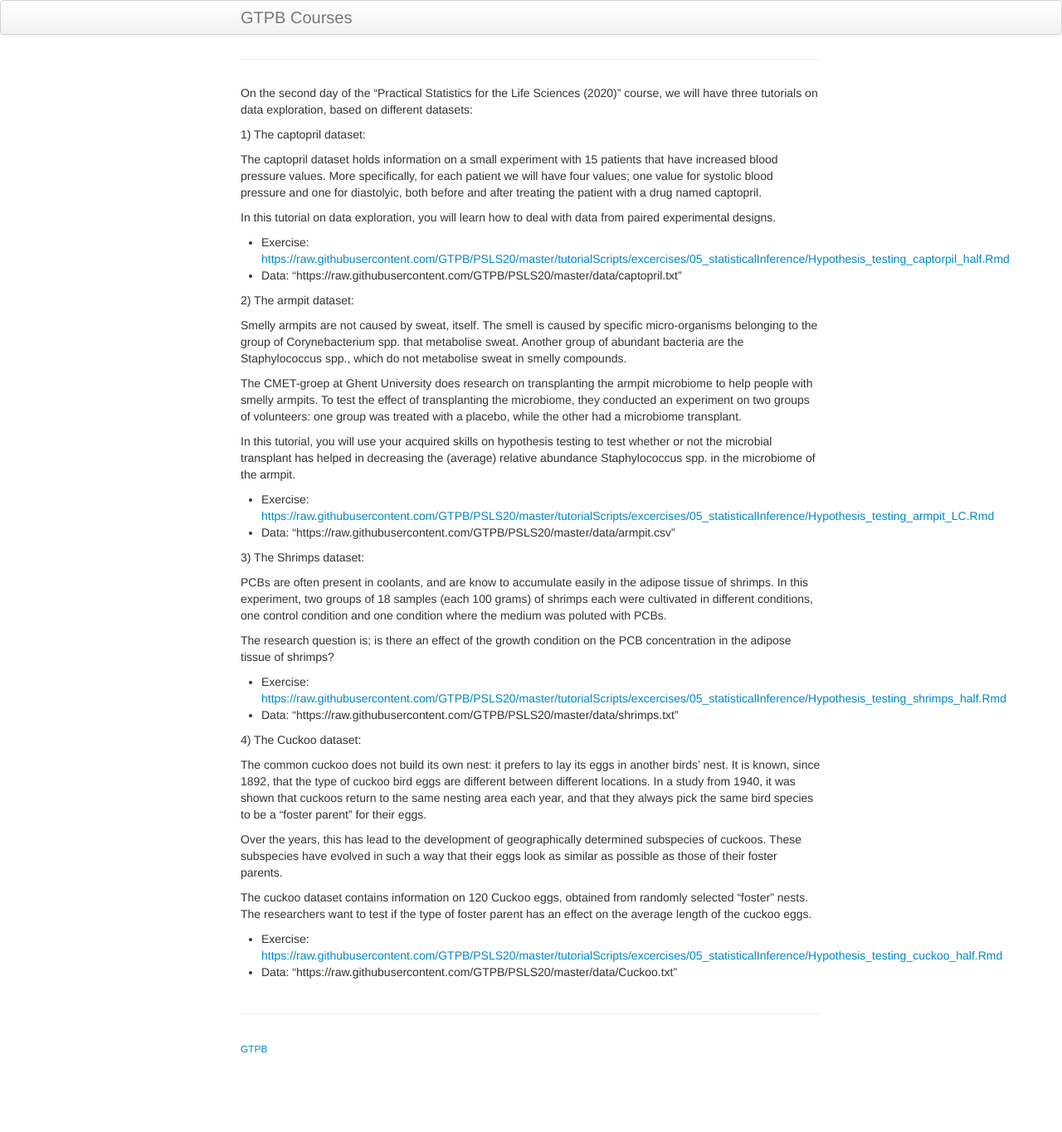
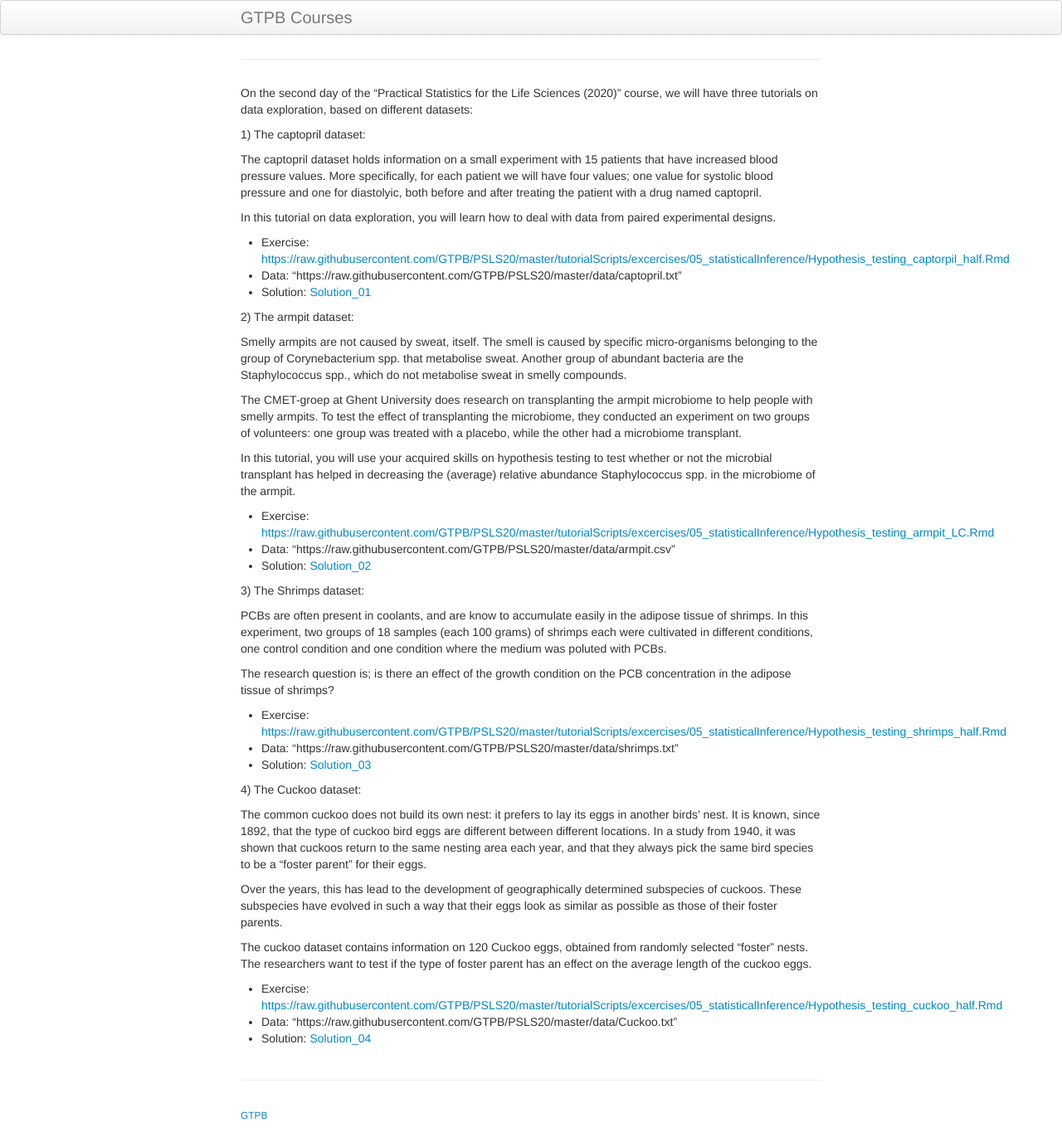
Before and after one commit to GTPB/PSLS20, a Jekyll site: the page built from pages/05_statisticlInference.md, in a window 1280 px wide. Shown: the whole page at 83% size. Built offline with Jekyll 4.4.1, drawn with Linux system fonts in a browser that asks for light colours; our own code applies the rules of GitHub Pages for plain Markdown files; before the commit the page ends 1285 px from its top, so only the background shows below that.

Commit message:
Upload solution for statistical inference

```diff
--- a/pages/05_statisticlInference.md
+++ b/pages/05_statisticlInference.md
@@ -10,6 +10,7 @@
 
 - Exercise: [https://raw.githubusercontent.com/GTPB/PSLS20/master/tutorialScripts/excercises/05_statisticalInference/Hypothesis_testing_captorpil_half.Rmd](https://raw.githubusercontent.com/GTPB/PSLS20/master/tutorialScripts/excercises/05_statisticalInference/Hypothesis_testing_captorpil_half.Rmd)
 - Data: "https://raw.githubusercontent.com/GTPB/PSLS20/master/data/captopril.txt"
+- Solution: [Solution_01](https://raw.githubusercontent.com/GTPB/PSLS20/master/tutorialScripts/solutions/05_statisticalInference/Hypothesis_testing_captopril.html)
 
 
 2) The armpit dataset:
@@ -27,6 +28,7 @@
 
 - Exercise: [https://raw.githubusercontent.com/GTPB/PSLS20/master/tutorialScripts/excercises/05_statisticalInference/Hypothesis_testing_armpit_LC.Rmd](https://raw.githubusercontent.com/GTPB/PSLS20/master/tutorialScripts/excercises/05_statisticalInference/Hypothesis_testing_armpit_LC.Rmd)
 - Data: "https://raw.githubusercontent.com/GTPB/PSLS20/master/data/armpit.csv"
+- Solution: [Solution_02](https://raw.githubusercontent.com/GTPB/PSLS20/master/tutorialScripts/solutions/05_statisticalInference/Hypothesis_testing_armpit.html)
 
 
 3) The Shrimps dataset:
@@ -39,6 +41,7 @@
 
 - Exercise: [https://raw.githubusercontent.com/GTPB/PSLS20/master/tutorialScripts/excercises/05_statisticalInference/Hypothesis_testing_shrimps_half.Rmd](https://raw.githubusercontent.com/GTPB/PSLS20/master/tutorialScripts/excercises/05_statisticalInference/Hypothesis_testing_shrimps_half.Rmd)
 - Data: "https://raw.githubusercontent.com/GTPB/PSLS20/master/data/shrimps.txt"
+- Solution: [Solution_03](https://raw.githubusercontent.com/GTPB/PSLS20/master/tutorialScripts/solutions/05_statisticalInference/Non_parametric_shrimps.html)
 
 
 4) The Cuckoo dataset:
@@ -55,3 +58,4 @@
 
 - Exercise: [https://raw.githubusercontent.com/GTPB/PSLS20/master/tutorialScripts/excercises/05_statisticalInference/Hypothesis_testing_cuckoo_half.Rmd](https://raw.githubusercontent.com/GTPB/PSLS20/master/tutorialScripts/excercises/05_statisticalInference/Hypothesis_testing_cuckoo_half.Rmd)
 - Data: "https://raw.githubusercontent.com/GTPB/PSLS20/master/data/Cuckoo.txt"
+- Solution: [Solution_04](https://raw.githubusercontent.com/GTPB/PSLS20/master/tutorialScripts/solutions/05_statisticalInference/Hypothesis_testing_cuckoo.html)
```
